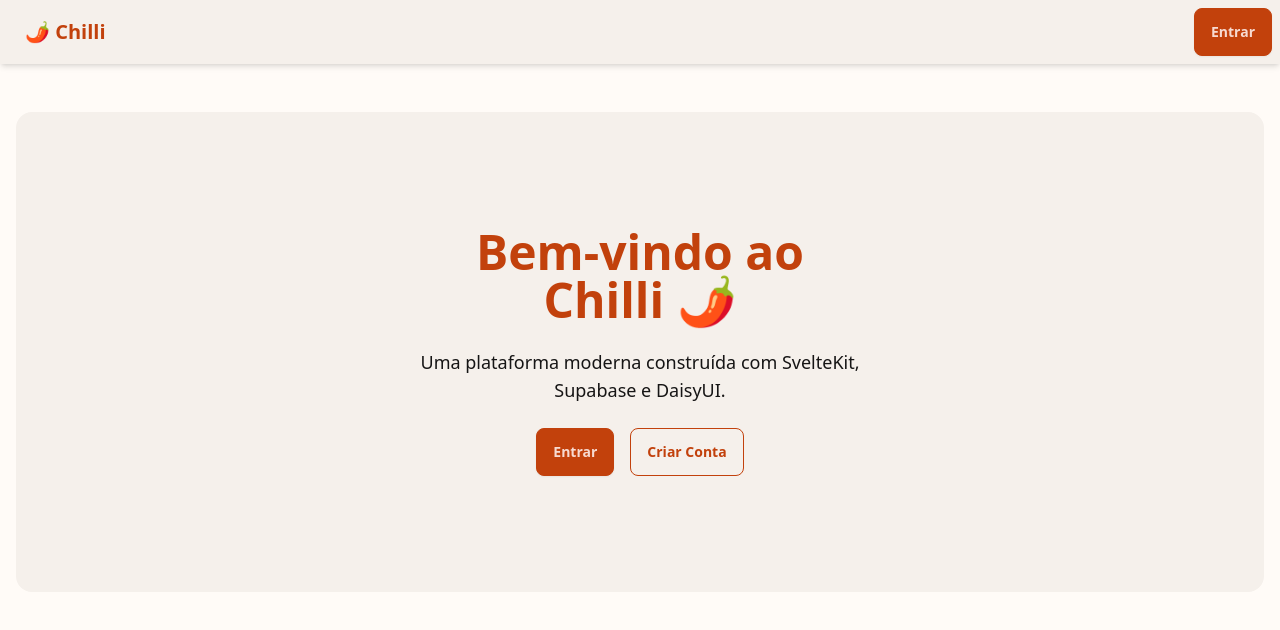
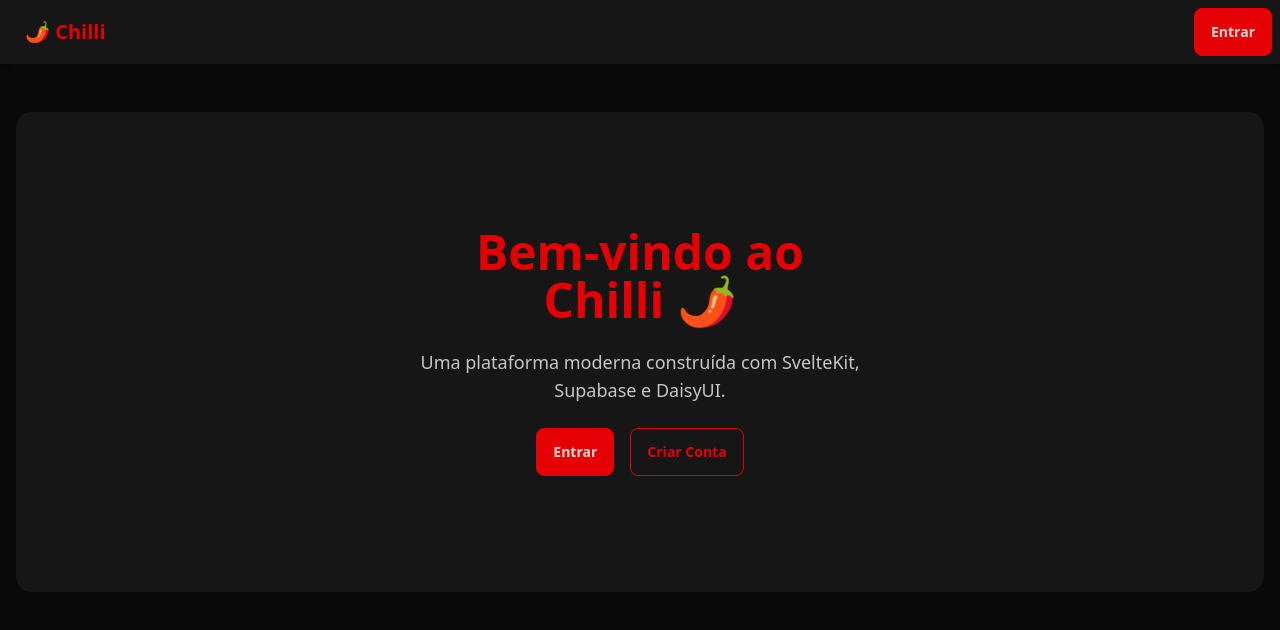
Before and after one commit to ThiagPixel/chilli-mvp, a SvelteKit app: page / in a window 1280 px wide. Shown: the top 630 px of the page. Built offline with nearby package versions, Linux system fonts and the light colour scheme; no server answers.

Commit message:
feat: mudança no escopo visual

```diff
--- a/tailwind.config.js
+++ b/tailwind.config.js
@@ -9,17 +9,17 @@
 		themes: [
 			{
 				retro: {
-					primary: '#c2410c',
-					secondary: '#ea580c',
-					accent: '#f97316',
-					neutral: '#292524',
-					'base-100': '#fffbf7',
-					'base-200': '#f5f0eb',
-					'base-300': '#e7e0d8',
-					info: '#0ea5e9',
-					success: '#22c55e',
-					warning: '#eab308',
-					error: '#ef4444'
+					primary: '#e50006',
+					secondary: 'oklch(54% 0.245 262.881)',
+					accent: 'oklch(60% 0.126 221.723)',
+					neutral: 'oklch(37% 0 0)',
+					'base-100': 'oklch(14% 0 0)',
+					'base-200': 'oklch(20% 0 0)',
+					'base-300': 'oklch(26% 0 0)',
+					info: 'oklch(62% 0.214 259.815)',
+					success: 'oklch(69% 0.17 162.48)',
+					warning: 'oklch(76% 0.188 70.08)',
+					error: 'oklch(63% 0.237 25.331)'
 				}
 			}
 		]
```
